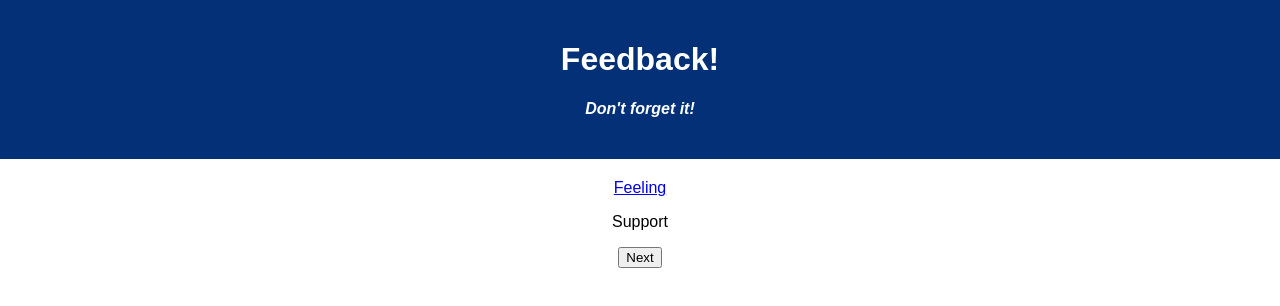
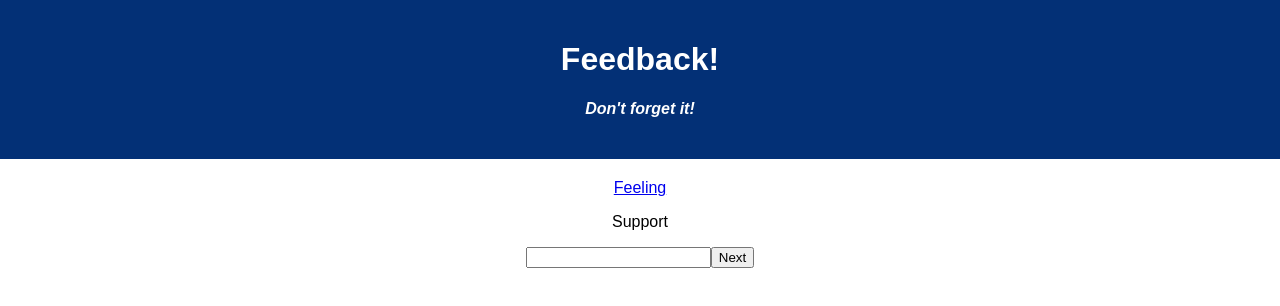
Before and after one commit to michaelshaleen/Feeback-Loop, a React (Create React App) app: page /#/Support in a window 1280 px wide. Shown: the top 306 px of the page. Built offline with nearby package versions, Linux system fonts and the light colour scheme.

Commit message:
components move to one another and all have inputs

```diff
--- a/src/components/Comments/Comments.jsx
+++ b/src/components/Comments/Comments.jsx
@@ -16,6 +16,10 @@ const history = useHistory();
 
     <p>Comments</p>
 
+    <input
+    type="text"
+    />
+
     <button onClick={nextButton}>Next</button>
 </>
   )
--- a/src/components/Support/Support.jsx
+++ b/src/components/Support/Support.jsx
@@ -16,6 +16,10 @@ function Support() {
     <>
 
     <p>Support</p>
+
+    <input
+    type="number"
+    />
     <button onClick={nextButton}>Next</button>
 
 </>
--- a/src/components/Understanding/Understanding.jsx
+++ b/src/components/Understanding/Understanding.jsx
@@ -19,6 +19,10 @@ function Understanding() {
     <>
     <p>understanding</p>
 
+    <input
+    type="number"
+    />
+
     <button onClick={nextButton}>Next</button>
 
     </>
```
